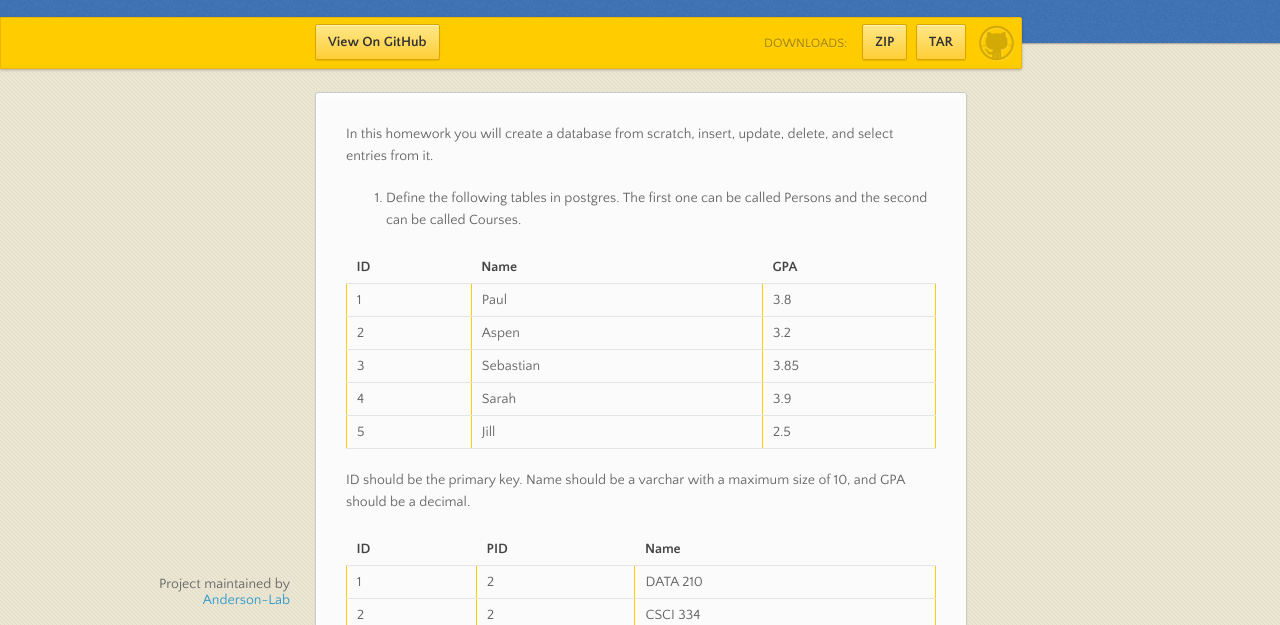
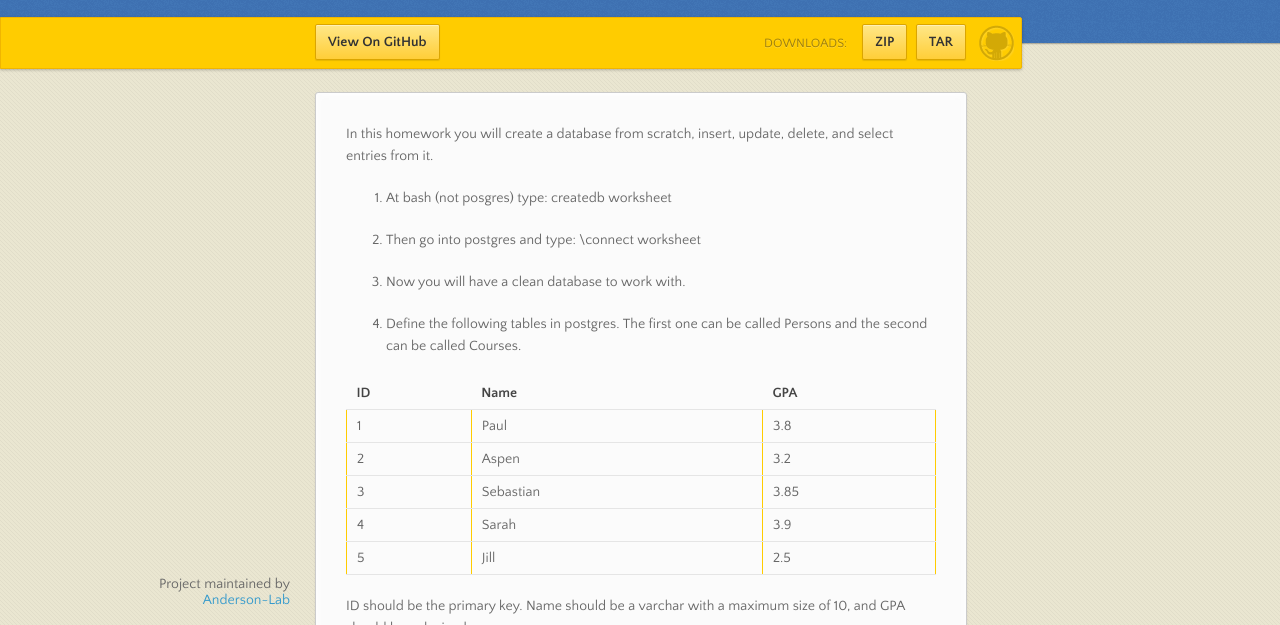
Before and after one commit to Anderson-Lab/07-data-210-worksheet-homework-spring-2016, a plain HTML site: page index.html in a window 1280 px wide. Shown: the part 98-723 px from the top of the page. Drawn offline with nearby package versions, Linux system fonts and the light colour scheme.

```diff
--- a/index.html
+++ b/index.html
@@ -42,7 +42,10 @@
         <p>In this homework you will create a database from scratch, insert, update, delete, and select entries from it.</p>
 
 <ol>
-<li>Define the following tables in postgres. The first one can be called Persons and the second can be called Courses.</li>
+<li><p>At bash (not posgres) type: createdb worksheet</p></li>
+<li><p>Then go into postgres and type: \connect worksheet</p></li>
+<li><p>Now you will have a clean database to work with.</p></li>
+<li><p>Define the following tables in postgres. The first one can be called Persons and the second can be called Courses.</p></li>
 </ol>
 
 <table>
```
Also changed, not shown: params.json (+1 -1 lines).
